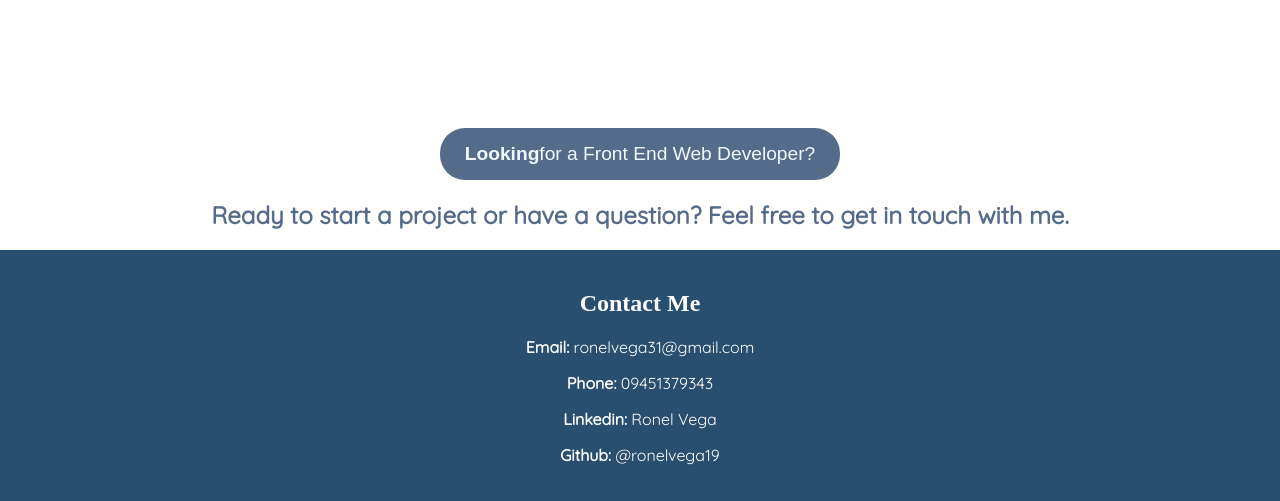
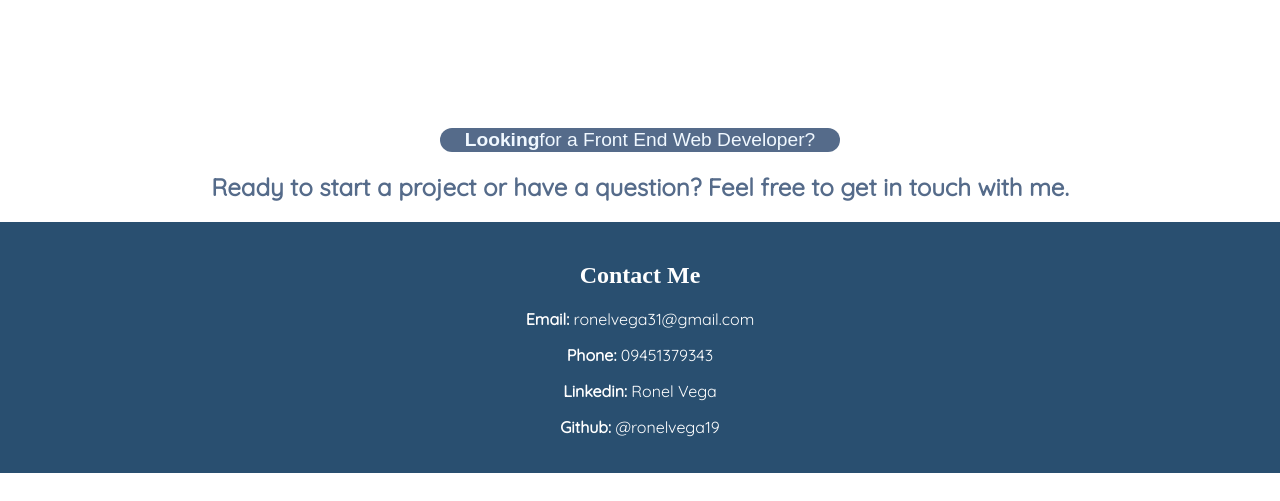
Before and after one commit to vegaronel/portfolio-ronel, a plain HTML site: page index.html in a window 1280 px wide. Shown: the part 2597-3098 px from the top of the page. After the commit the page ends 3070 px from the top, so only its background shows below. Drawn offline with nearby package versions, Linux system fonts and the light colour scheme; a web font is replaced by a local one.

Commit message:
style.css

```diff
--- a/style.css
+++ b/style.css
@@ -178,9 +178,9 @@ a {
   cursor: pointer;
   background-color: #556b8a;
   width: 400px;
-  padding: 15px 10px 15px;
+
   font-size: 1.2rem;
-  border-radius: 25px;
+  border-radius: 50px;
   border-style: none;
   color: aliceblue;
   display: flex;
```
